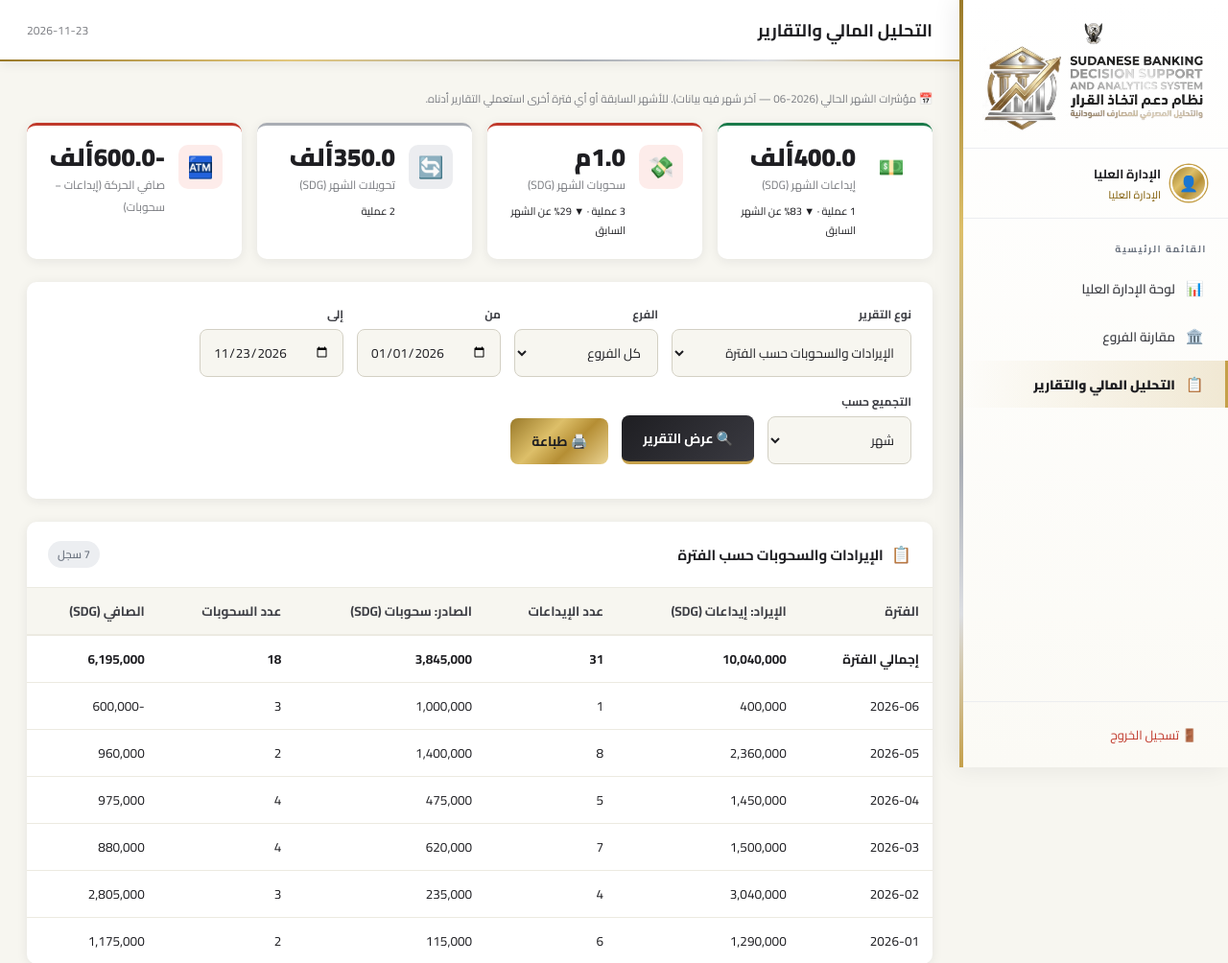
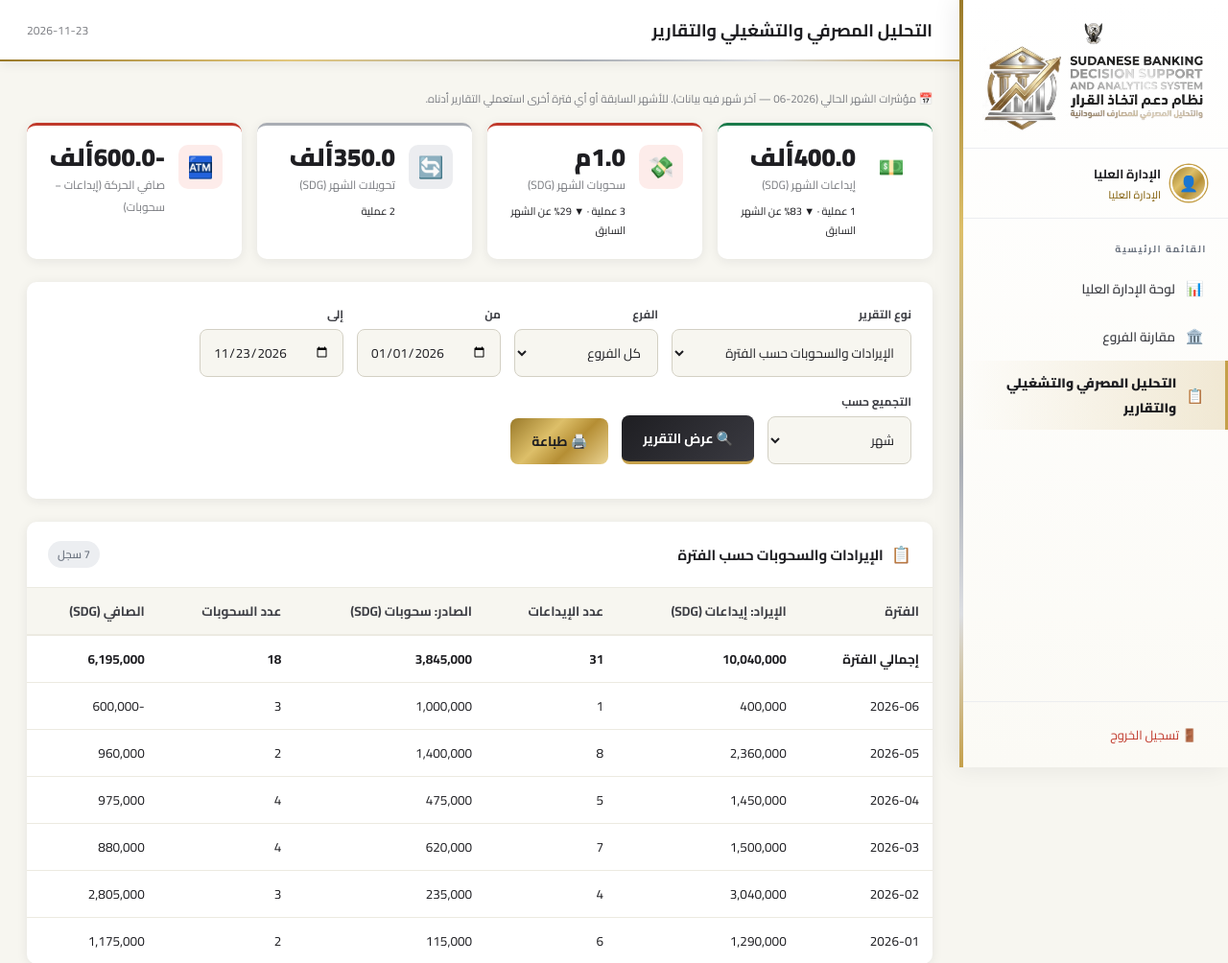
Before and after one commit to abdalhameed-alhassan/SBDAS, a PHP site: page /root/pages/executive/reports.php in a window 1280 px wide. Shown: the top 1004 px of the page at 96% size. Run offline with PHP 8.4, Linux system fonts and the light colour scheme; a user stored in the database is signed in; data comes from the database, SQL or seed files in the repository.

Commit message:
Rename 'Financial analysis and reports' to 'Banking and operational analysis and reports' (supervisor feedback)

```diff
--- a/includes/layout.php
+++ b/includes/layout.php
@@ -16,8 +16,8 @@ const L_GENDER  = ['male'=>'ذكر','female'=>'أنثى'];
 // قائمة كل دور: [أيقونة، نص، صفحة]
 const NAV = [
     'executive' => [['📊','لوحة الإدارة العليا','dashboard'], ['🏛️','مقارنة الفروع','branches'],
-                    ['📋','التحليل المالي والتقارير','reports']],
-    'branch_manager' => [['📊','لوحة الفرع','dashboard'], ['📋','التحليل المالي والتقارير','reports']],
+                    ['📋','التحليل المصرفي والتشغيلي والتقارير','reports']],
+    'branch_manager' => [['📊','لوحة الفرع','dashboard'], ['📋','التحليل المصرفي والتشغيلي والتقارير','reports']],
 ];
 
 function h($s) { return htmlspecialchars((string)$s, ENT_QUOTES); }
--- a/includes/reports.php
+++ b/includes/reports.php
@@ -1,5 +1,5 @@
 <?php
-// صفحة «التحليل المالي والتقارير» — صفحة واحدة للإدارة العليا (كل الفروع أو فرع يختاره) ولمدير الفرع (فرعه فقط):
+// صفحة «التحليل المصرفي والتشغيلي والتقارير» — صفحة واحدة للإدارة العليا (كل الفروع أو فرع يختاره) ولمدير الفرع (فرعه فقط):
 // أعلاها مؤشرات الشهر الحالي، وتحتها التقارير (للأشهر السابقة والفترات المحددة).
 // حفاظاً على سرية العملاء تُعرض أرقام الحسابات دون الأسماء أو أرقام الهويات.
 function page_reports($bid) {
@@ -16,7 +16,7 @@ function page_reports($bid) {
 
     // نوع التقرير => [العنوان، العناوين، الاستعلام]
     $reports = [
-        // ── التقارير المالية (كانت صفحة التحليل المالي) ──
+        // ── التقارير المصرفية (كانت صفحة التحليل المصرفي والتشغيلي) ──
         'period' => ['الإيرادات والسحوبات حسب الفترة', ['الفترة','الإيراد: إيداعات (SDG)','عدد الإيداعات','الصادر: سحوبات (SDG)','عدد السحوبات','الصافي (SDG)'],
             "SELECT $grp AS p, SUM(CASE WHEN t.txn_type='deposit' THEN t.amount ELSE 0 END) AS v_in, SUM(t.txn_type='deposit') AS n_in,
                     SUM(CASE WHEN t.txn_type='withdrawal' THEN t.amount ELSE 0 END) AS v_out, SUM(t.txn_type='withdrawal') AS n_out,
@@ -115,7 +115,7 @@ function page_reports($bid) {
     $net = $cv('dep') - $cv('wd');
 
     $scope = $bid ? ' — ' . (row("SELECT branch_name FROM branches WHERE branch_id=" . (int)$bid)['branch_name'] ?? '') : '';
-    open_layout('التحليل المالي والتقارير' . $scope, 'reports');
+    open_layout('التحليل المصرفي والتشغيلي والتقارير' . $scope, 'reports');
 
     echo '<div class="muted small mb">📅 مؤشرات الشهر الحالي (' . $curM . ' — آخر شهر فيه بيانات). للأشهر السابقة أو أي فترة أخرى استعملي التقارير أدناه.</div>';
     kpi_grid([['💵', fmt($cv('dep')), 'إيداعات الشهر (SDG)', 'success', number_format($cv('dep_n')) . ' عملية' . $chg('dep')],
```
Also changed, not shown: README.md.
